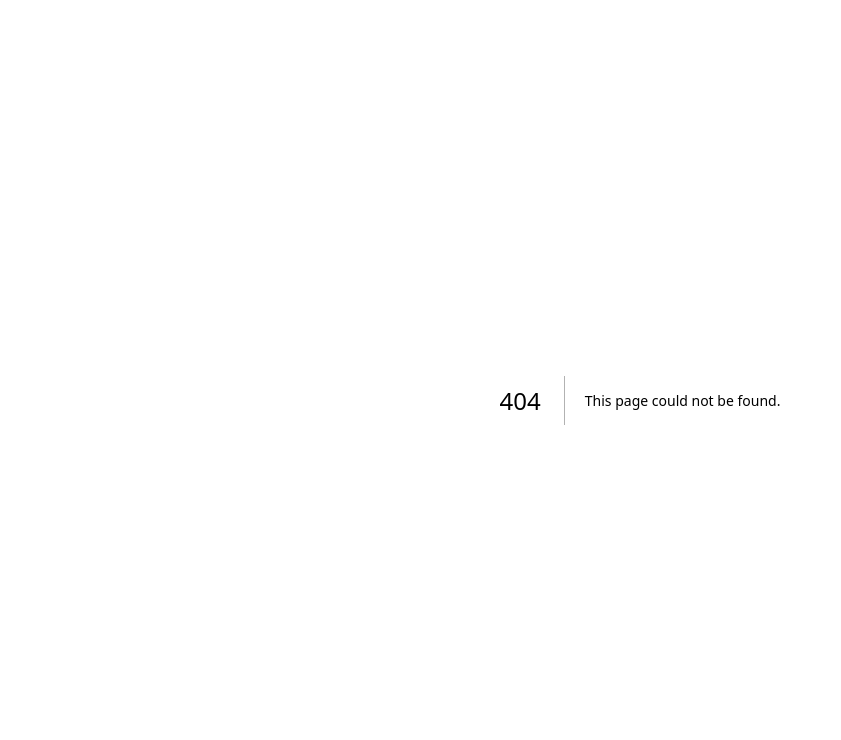
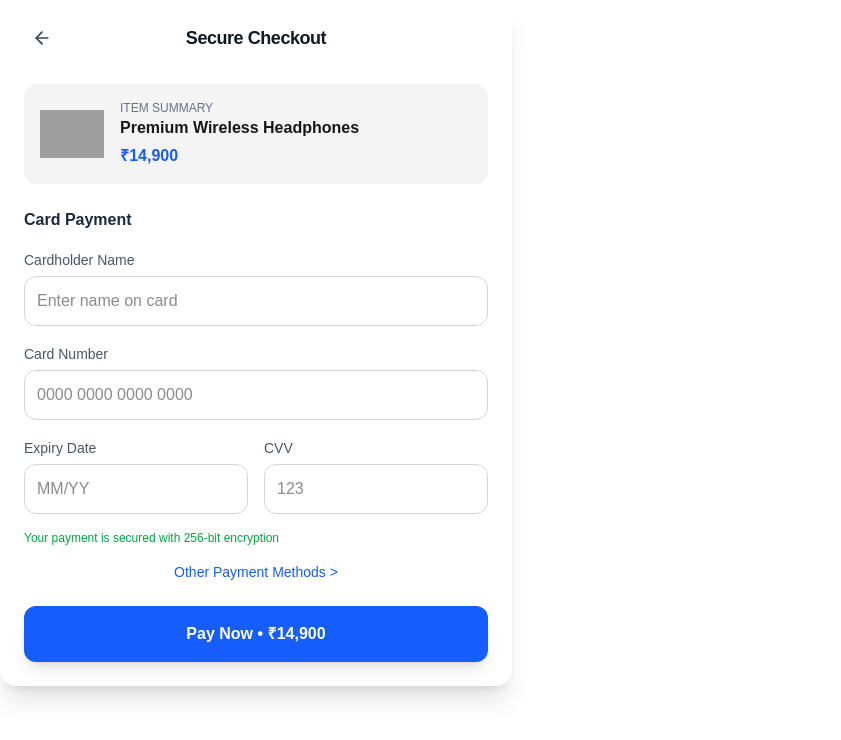
Before and after one commit to AmalenduManoj/Fiat-checkout, a Next.js app: page /component/CheckoutCard in a window 1280 px wide. Before the commit this address had no page. Shown: the top 740 px of the page, without its empty margins (0-841 px from the left). Built offline with nearby package versions, Linux system fonts and the light colour scheme; grey boxes are pictures that could not be loaded.

Commit message:
first commit

```diff
--- a/package.json
+++ b/package.json
@@ -9,6 +9,7 @@
     "lint": "eslint"
   },
   "dependencies": {
+    "lucide-react": "^0.575.0",
     "next": "16.1.6",
     "react": "19.2.3",
     "react-dom": "19.2.3"
--- /dev/null
+++ b/src/pages/component/CheckoutCard.js
@@ -0,0 +1,28 @@
+import CheckoutHeader from "./CheckoutHeader";
+import ItemSummary from "./ItemSummary";
+import PaymentForm from "./PaymentForm";
+import PayButton from "./PayButton";
+
+export default function CheckoutCard() {
+  return (
+    <div
+      className="
+        w-full
+        max-w-md
+        bg-white
+        rounded-2xl
+        shadow-xl
+        p-6
+        space-y-6
+        md:max-w-lg
+      "
+    >
+      {/* Header with Back Arrow */}
+      <CheckoutHeader />
+
+      <ItemSummary />
+      <PaymentForm />
+      <PayButton />
+    </div>
+  );
+}
--- /dev/null
+++ b/src/pages/component/CheckoutHeader.js
@@ -0,0 +1,23 @@
+"use client";
+
+import { useRouter } from "next/navigation";
+import { ArrowLeft } from "lucide-react";
+
+export default function CheckoutHeader() {
+    const router = useRouter();
+
+    return (
+        <div className="relative flex items-center justify-center pb-2">
+            <button
+                onClick={() => router.back()}
+                className="absolute left-0 p-2 rounded-full hover:bg-gray-100 transition"
+            >
+                <ArrowLeft className="w-5 h-5 text-gray-700" />
+            </button>
+
+            <h1 className="text-[18px] font-semibold leading-[28px] tracking-[-0.45px] text-gray-900">
+                Secure Checkout
+            </h1>
+        </div>
+    );
+}
--- /dev/null
+++ b/src/pages/component/ItemSummary.js
@@ -0,0 +1,29 @@
+import Image from "next/image";
+
+export default function ItemSummary() {
+  return (
+    <div className="bg-zinc-100 rounded-xl p-4 flex gap-4 items-center">
+
+      <div className="w-16 h-16 relative">
+        <Image
+          src="/headphones.png"
+          alt="Headphones"
+          fill
+          className="object-contain rounded-lg"
+        />
+      </div>
+
+      <div>
+        <p className="text-xs text-gray-500 uppercase">
+          Item Summary
+        </p>
+        <h2 className="font-semibold">
+          Premium Wireless Headphones
+        </h2>
+        <p className="text-blue-600 font-semibold mt-1">
+          ₹14,900
+        </p>
+      </div>
+    </div>
+  );
+}
--- /dev/null
+++ b/src/pages/component/PayButton.js
@@ -0,0 +1,19 @@
+export default function PayButton() {
+  return (
+    <button
+      className="
+        w-full
+        bg-blue-600
+        text-white
+        py-4
+        rounded-xl
+        font-semibold
+        shadow-lg
+        hover:bg-blue-700
+        transition
+      "
+    >
+      Pay Now • ₹14,900
+    </button>
+  );
+}
--- /dev/null
+++ b/src/pages/component/PaymentForm.js
@@ -0,0 +1,69 @@
+export default function PaymentForm() {
+  return (
+    <div className="space-y-4">
+
+      <h2 className="font-semibold text-gray-800">
+        Card Payment
+      </h2>
+
+      {/* Cardholder Name */}
+      <div>
+        <label className="text-sm text-gray-600">
+          Cardholder Name
+        </label>
+        <input
+          type="text"
+          placeholder="Enter name on card"
+          className="w-full mt-1 p-3 rounded-xl border border-gray-300 focus:outline-none focus:ring-2 focus:ring-blue-500"
+        />
+      </div>
+
+      {/* Card Number */}
+      <div>
+        <label className="text-sm text-gray-600">
+          Card Number
+        </label>
+        <input
+          type="text"
+          placeholder="0000 0000 0000 0000"
+          className="w-full mt-1 p-3 rounded-xl border border-gray-300 focus:outline-none focus:ring-2 focus:ring-blue-500"
+        />
+      </div>
+
+      {/* Expiry + CVV */}
+      <div className="flex gap-4">
+        <div className="flex-1">
+          <label className="text-sm text-gray-600">
+            Expiry Date
+          </label>
+          <input
+            type="text"
+            placeholder="MM/YY"
+            className="w-full mt-1 p-3 rounded-xl border border-gray-300 focus:outline-none focus:ring-2 focus:ring-blue-500"
+          />
+        </div>
+
+        <div className="flex-1">
+          <label className="text-sm text-gray-600">
+            CVV
+          </label>
+          <input
+            type="text"
+            placeholder="123"
+            className="w-full mt-1 p-3 rounded-xl border border-gray-300 focus:outline-none focus:ring-2 focus:ring-blue-500"
+          />
+        </div>
+      </div>
+
+      {/* Secure text */}
+      <p className="text-xs text-green-600">
+        Your payment is secured with 256-bit encryption
+      </p>
+
+      <p className="text-blue-600 text-sm text-center cursor-pointer">
+        Other Payment Methods &gt;
+      </p>
+
+    </div>
+  );
+}
--- a/src/pages/index.js
+++ b/src/pages/index.js
@@ -1,6 +1,12 @@
 import Image from "next/image";
 import { Geist, Geist_Mono } from "next/font/google";
+import CheckoutCard from "./component/CheckoutCard";
+import { Inter } from "next/font/google";
 
+const inter = Inter({
+  subsets: ["latin"],
+  weight: ["400", "600"],
+});
 const geistSans = Geist({
   variable: "--font-geist-sans",
   subsets: ["latin"],
@@ -14,65 +20,9 @@ const geistMono = Geist_Mono({
 export default function Home() {
   return (
     <div
-      className={`${geistSans.className} ${geistMono.className} flex min-h-screen items-center justify-center bg-zinc-50 font-sans dark:bg-black`}
+      className={`${inter.className} flex min-h-screen items-center justify-center bg-zinc-50 font-sans dark:bg-black`}
     >
-      <main className="flex min-h-screen w-full max-w-3xl flex-col items-center justify-between py-32 px-16 bg-white dark:bg-black sm:items-start">
-        <Image
-          className="dark:invert"
-          src="/next.svg"
-          alt="Next.js logo"
-          width={100}
-          height={20}
-          priority
-        />
-        <div className="flex flex-col items-center gap-6 text-center sm:items-start sm:text-left">
-          <h1 className="max-w-xs text-3xl font-semibold leading-10 tracking-tight text-black dark:text-zinc-50">
-            To get started, edit the index.js file.
-          </h1>
-          <p className="max-w-md text-lg leading-8 text-zinc-600 dark:text-zinc-400">
-            Looking for a starting point or more instructions? Head over to{" "}
-            <a
-              href="https://vercel.com/templates?framework=next.js&utm_source=create-next-app&utm_medium=default-template-tw&utm_campaign=create-next-app"
-              className="font-medium text-zinc-950 dark:text-zinc-50"
-            >
-              Templates
-            </a>{" "}
-            or the{" "}
-            <a
-              href="https://nextjs.org/learn?utm_source=create-next-app&utm_medium=default-template-tw&utm_campaign=create-next-app"
-              className="font-medium text-zinc-950 dark:text-zinc-50"
-            >
-              Learning
-            </a>{" "}
-            center.
-          </p>
-        </div>
-        <div className="flex flex-col gap-4 text-base font-medium sm:flex-row">
-          <a
-            className="flex h-12 w-full items-center justify-center gap-2 rounded-full bg-foreground px-5 text-background transition-colors hover:bg-[#383838] dark:hover:bg-[#ccc] md:w-[158px]"
-            href="https://vercel.com/new?utm_source=create-next-app&utm_medium=default-template-tw&utm_campaign=create-next-app"
-            target="_blank"
-            rel="noopener noreferrer"
-          >
-            <Image
-              className="dark:invert"
-              src="/vercel.svg"
-              alt="Vercel logomark"
-              width={16}
-              height={16}
-            />
-            Deploy Now
-          </a>
-          <a
-            className="flex h-12 w-full items-center justify-center rounded-full border border-solid border-black/[.08] px-5 transition-colors hover:border-transparent hover:bg-black/[.04] dark:border-white/[.145] dark:hover:bg-[#1a1a1a] md:w-[158px]"
-            href="https://nextjs.org/docs/pages/getting-started?utm_source=create-next-app&utm_medium=default-template-tw&utm_campaign=create-next-app"
-            target="_blank"
-            rel="noopener noreferrer"
-          >
-            Documentation
-          </a>
-        </div>
-      </main>
+        <CheckoutCard />
     </div>
   );
 }
```
Also changed, not shown: 1 other file (tests, documents, lock files or other folders).
